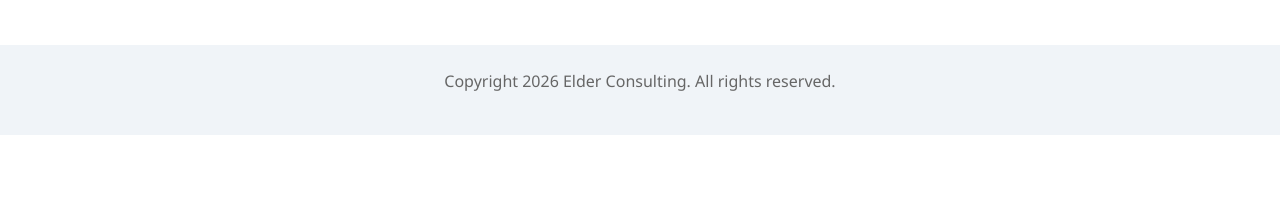
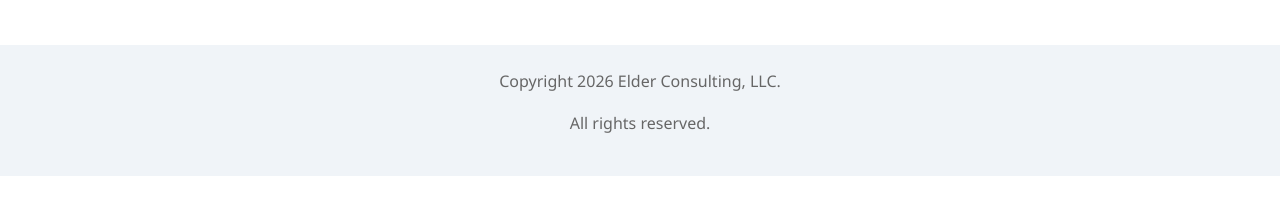
Before and after one commit to Jordantelder/my-website, a plain HTML site: page index.html in a window 1280 px wide. Shown: the part 593-800 px from the top of the page. Drawn offline with Linux system fonts and the light colour scheme.

Commit message:
Update index.html

```diff
--- a/index.html
+++ b/index.html
@@ -26,7 +26,8 @@
     </main>
 
     <footer>
-        <p>Copyright 2026 Elder Consulting. All rights reserved.</p>
+        <p>Copyright 2026 Elder Consulting, LLC. <p>
+            </p>All rights reserved.</p>
     </footer>
 
 </body>
```
